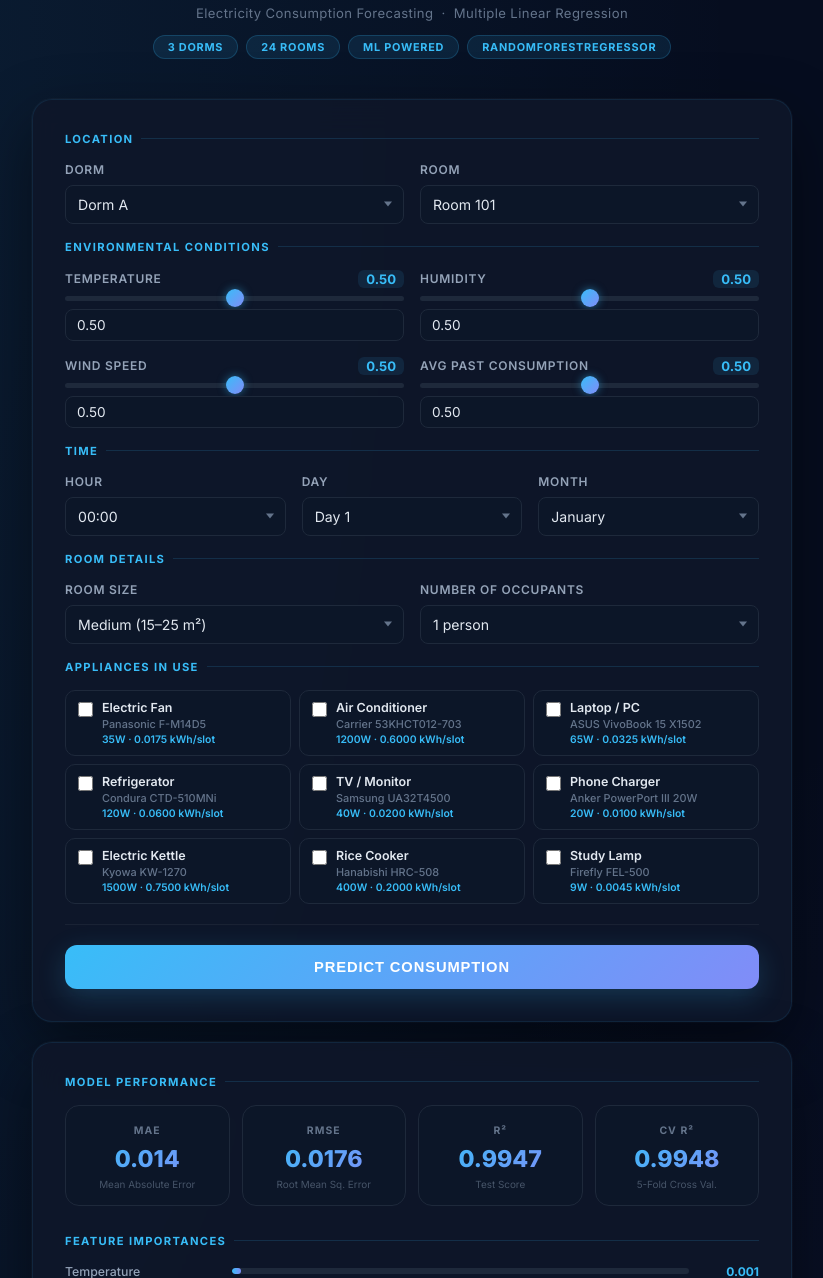
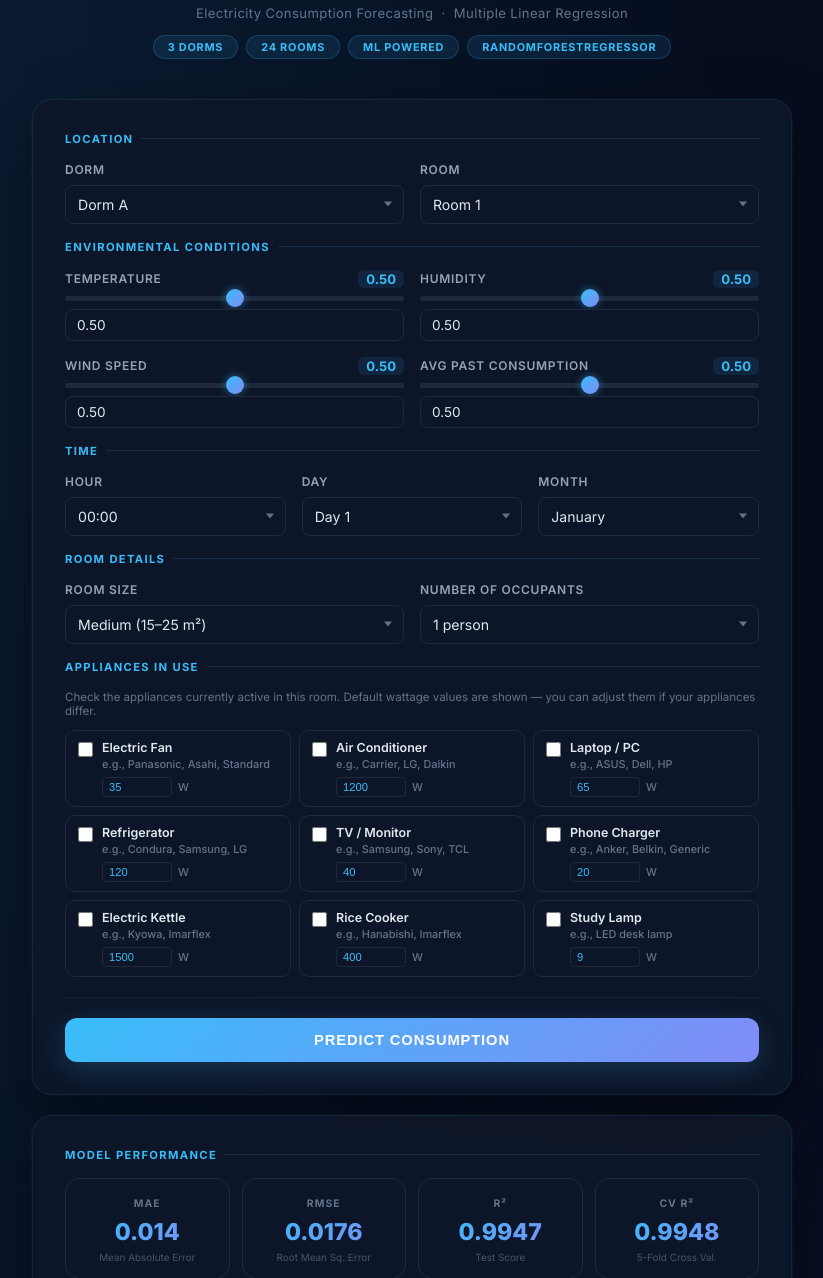
Before and after one commit to Jaslemkaril/MachineLearning-, a Flask app: page / in a window 1280 px wide. Shown: the part 136-1414 px from the top of the page, without its empty margins (228-1051 px from the left). Run offline with Flask 3, Linux system fonts and the light colour scheme; parts of the project's set-up code (start-up, migrations or seed data) failed here and were passed over.

Commit message:
Make appliances brand-agnostic and simplify room numbering
- Remove hardcoded brands (Panasonic, Carrier, etc.)
- Users can now input custom wattage for their specific appliances
- Show example brands as hints, not requirements
- Change room numbering from Room 101-108 to Room 1-24
- Add wattage input fields next to each appliance checkbox
- Update appliance breakdown to show user's custom wattage
- More flexible for different dorm setups and appliance brands

```diff
--- a/app.py
+++ b/app.py
@@ -33,17 +33,17 @@ FEATURE_COLS = [
     "Appliance_kWh_Active",
 ]
 
-# Appliance catalogue: key → (brand, model, rated_watts)
+# Appliance catalogue: key → (default_watts, display_label)
 APPLIANCE_INFO = {
-    "App_Electric_Fan":    ("Panasonic",  "F-M14D5",           35),
-    "App_Air_Conditioner": ("Carrier",    "53KHCT012-703",    1200),
-    "App_Laptop_PC":       ("ASUS",       "VivoBook 15 X1502", 65),
-    "App_Refrigerator":    ("Condura",    "CTD-510MNi",       120),
-    "App_TV_Monitor":      ("Samsung",    "UA32T4500",         40),
-    "App_Phone_Charger":   ("Anker",      "PowerPort III 20W", 20),
-    "App_Electric_Kettle": ("Kyowa",      "KW-1270",         1500),
-    "App_Rice_Cooker":     ("Hanabishi",  "HRC-508",          400),
-    "App_Study_Lamp":      ("Firefly",    "FEL-500",            9),
+    "App_Electric_Fan":    (35,   "Electric Fan"),
+    "App_Air_Conditioner": (1200, "Air Conditioner"),
+    "App_Laptop_PC":       (65,   "Laptop / PC"),
+    "App_Refrigerator":    (120,  "Refrigerator"),
+    "App_TV_Monitor":      (40,   "TV / Monitor"),
+    "App_Phone_Charger":   (20,   "Phone Charger"),
+    "App_Electric_Kettle": (1500, "Electric Kettle"),
+    "App_Rice_Cooker":     (400,  "Rice Cooker"),
+    "App_Study_Lamp":      (9,    "Study Lamp"),
 }
 
 SEASON_MAP = {12: 0, 1: 0, 2: 0, 3: 1, 4: 1, 5: 1,
@@ -51,7 +51,7 @@ SEASON_MAP = {12: 0, 1: 0, 2: 0, 3: 1, 4: 1, 5: 1,
 
 DORMS      = ["Dorm A", "Dorm B", "Dorm C"]
 DORM_MAP   = {d: i for i, d in enumerate(DORMS)}
-ROOMS      = [f"Room {r}" for r in range(101, 109)]
+ROOMS      = [f"Room {r}" for r in range(1, 25)]  # Room 1–24 (3 dorms × 8 rooms)
 ROOM_MAP   = {r: i for i, r in enumerate(ROOMS)}
 SIZE_MAP   = {"Small": 0, "Medium": 1, "Large": 2}
 
@@ -128,10 +128,10 @@ def derive_extra(hour: int, day: int, month: int) -> tuple:
     return is_weekend, season, tod
 
 
-def compute_appliance_kwh(active_flags: dict) -> float:
-    """Compute total kWh consumed in a 30-min slot from active appliance flags."""
+def compute_appliance_kwh(active_flags: dict, custom_watts: dict) -> float:
+    """Compute total kWh consumed in a 30-min slot from active appliance flags and custom wattages."""
     total_watts = sum(
-        APPLIANCE_INFO[key][2]
+        custom_watts.get(key, APPLIANCE_INFO[key][0])
         for key in APPLIANCE_COLS
         if active_flags.get(key, 0)
     )
@@ -194,6 +194,18 @@ def validate_form(form) -> tuple:
     # Appliance flags (checkboxes — absent means 0)
     app_flags = {key: 1 if form.get(key) else 0 for key in APPLIANCE_COLS}
 
+    # Custom wattage values (optional — defaults to APPLIANCE_INFO if not provided)
+    custom_watts = {}
+    for key in APPLIANCE_COLS:
+        watts_key = f"{key}_watts"
+        if watts_key in form:
+            try:
+                w = int(form.get(watts_key, "0"))
+                if 1 <= w <= 5000:
+                    custom_watts[key] = w
+            except ValueError:
+                pass  # Use default if invalid
+
     if errors:
         return None, " ".join(errors)
 
@@ -203,6 +215,7 @@ def validate_form(form) -> tuple:
         "dorm": dorm, "room": room,
         "size_cat": size_cat, "occ": occ,
         "app_flags": app_flags,
+        "custom_watts": custom_watts,
     }, None
 
 
@@ -242,12 +255,13 @@ def index():
             size_cat = parsed["size_cat"]
             occ      = parsed["occ"]
             app_flags = parsed["app_flags"]
+            custom_watts = parsed["custom_watts"]
 
             selected_dorm = dorm
             selected_room = room
 
             is_weekend, season, tod = derive_extra(hour, day, month)
-            app_kwh = compute_appliance_kwh(app_flags)
+            app_kwh = compute_appliance_kwh(app_flags, custom_watts)
 
             feature_row = {
                 "Temperature":          temp,
@@ -278,12 +292,10 @@ def index():
             # Per-appliance kWh breakdown for the result panel
             app_kwh_breakdown = [
                 {
-                    "label":  key.replace("App_", "").replace("_", " "),
-                    "brand":  APPLIANCE_INFO[key][0],
-                    "model":  APPLIANCE_INFO[key][1],
-                    "watts":  APPLIANCE_INFO[key][2],
+                    "label":  APPLIANCE_INFO[key][1],
+                    "watts":  custom_watts.get(key, APPLIANCE_INFO[key][0]),
                     "active": app_flags[key],
-                    "kwh":    round(APPLIANCE_INFO[key][2] * 0.5 / 1000, 4),
+                    "kwh":    round(custom_watts.get(key, APPLIANCE_INFO[key][0]) * 0.5 / 1000, 4),
                 }
                 for key in APPLIANCE_COLS
             ]
--- a/templates/index.html
+++ b/templates/index.html
@@ -748,8 +748,8 @@
             <label>Room</label>
             <div class="select-wrap">
               <select name="room_id" aria-label="Room">
-                {% for r in range(101, 109) %}
-                <option value="Room {{ r }}" {% if request.form.get('room_id', 'Room 101') == 'Room ' ~ r %}selected{% endif %}>Room {{ r }}</option>
+                {% for r in range(1, 25) %}
+                <option value="Room {{ r }}" {% if request.form.get('room_id', 'Room 1') == 'Room ' ~ r %}selected{% endif %}>Room {{ r }}</option>
                 {% endfor %}
               </select>
             </div>
@@ -877,26 +877,34 @@
         </div>
 
         <div class="section-title">Appliances in Use</div>
+        <p style="font-size:0.72rem;color:#64748b;margin-bottom:12px;">Check the appliances currently active in this room. Default wattage values are shown — you can adjust them if your appliances differ.</p>
         <div class="appliance-grid">
           {% set app_display = [
-            ('App_Electric_Fan',    'Electric Fan',    'Panasonic F-M14D5',          35),
-            ('App_Air_Conditioner', 'Air Conditioner', 'Carrier 53KHCT012-703',     1200),
-            ('App_Laptop_PC',       'Laptop / PC',     'ASUS VivoBook 15 X1502',      65),
-            ('App_Refrigerator',    'Refrigerator',    'Condura CTD-510MNi',         120),
-            ('App_TV_Monitor',      'TV / Monitor',    'Samsung UA32T4500',           40),
-            ('App_Phone_Charger',   'Phone Charger',   'Anker PowerPort III 20W',     20),
-            ('App_Electric_Kettle', 'Electric Kettle', 'Kyowa KW-1270',             1500),
-            ('App_Rice_Cooker',     'Rice Cooker',     'Hanabishi HRC-508',          400),
-            ('App_Study_Lamp',      'Study Lamp',      'Firefly FEL-500',              9),
+            ('App_Electric_Fan',    'Electric Fan',    35,   'e.g., Panasonic, Asahi, Standard'),
+            ('App_Air_Conditioner', 'Air Conditioner', 1200, 'e.g., Carrier, LG, Daikin'),
+            ('App_Laptop_PC',       'Laptop / PC',     65,   'e.g., ASUS, Dell, HP'),
+            ('App_Refrigerator',    'Refrigerator',    120,  'e.g., Condura, Samsung, LG'),
+            ('App_TV_Monitor',      'TV / Monitor',    40,   'e.g., Samsung, Sony, TCL'),
+            ('App_Phone_Charger',   'Phone Charger',   20,   'e.g., Anker, Belkin, Generic'),
+            ('App_Electric_Kettle', 'Electric Kettle', 1500, 'e.g., Kyowa, Imarflex'),
+            ('App_Rice_Cooker',     'Rice Cooker',     400,  'e.g., Hanabishi, Imarflex'),
+            ('App_Study_Lamp',      'Study Lamp',      9,    'e.g., LED desk lamp'),
           ] %}
-          {% for key, label, brand_model, watts in app_display %}
+          {% for key, label, default_watts, examples in app_display %}
           <div class="appliance-item">
             <input type="checkbox" name="{{ key }}" id="{{ key }}" value="1"
               {% if request.form.get(key) %}checked{% endif %}>
             <label for="{{ key }}">
               <span class="app-name">{{ label }}</span>
-              <span class="app-brand">{{ brand_model }}</span>
-              <span class="app-watts">{{ watts }}W · {{ "%.4f"|format(watts * 0.5 / 1000) }} kWh/slot</span>
+              <span class="app-brand">{{ examples }}</span>
+              <div style="display:flex;align-items:center;gap:6px;margin-top:4px;">
+                <input type="number" name="{{ key }}_watts" id="{{ key }}_watts"
+                  value="{{ request.form.get(key + '_watts', default_watts) }}"
+                  min="1" max="5000" step="1"
+                  style="width:70px;padding:3px 6px;font-size:0.7rem;background:#0c1628;border:1px solid #1e293b;border-radius:4px;color:#38bdf8;"
+                  placeholder="{{ default_watts }}">
+                <span style="font-size:0.68rem;color:#64748b;">W</span>
+              </div>
             </label>
           </div>
           {% endfor %}
@@ -958,7 +966,7 @@
               {% for a in app_kwh_breakdown %}
               <div class="app-bd-item {% if a.active %}on{% else %}off{% endif %}">
                 <div class="app-bd-name">{{ a.label }}</div>
-                <div class="app-bd-brand">{{ a.brand }} · {{ a.watts }}W</div>
+                <div class="app-bd-brand">{{ a.watts }}W</div>
                 {% if a.active %}
                 <div class="app-bd-kwh">{{ a.kwh }} kWh</div>
                 {% endif %}
@@ -1081,7 +1089,7 @@
         </div>
         <div class="about-item">
           <div class="about-item-label">Appliance Reference</div>
-          <div class="about-item-text">Fan 35W (Panasonic) · AC 1200W (Carrier) · Laptop 65W (ASUS) · Fridge 120W (Condura) · TV 40W (Samsung) · Charger 20W (Anker) · Kettle 1500W (Kyowa) · Rice Cooker 400W (Hanabishi) · Lamp 9W (Firefly)</div>
+          <div class="about-item-text">Users can input custom wattage for their specific appliances. Default values: Fan 35W · AC 1200W · Laptop 65W · Fridge 120W · TV 40W · Charger 20W · Kettle 1500W · Rice Cooker 400W · Lamp 9W</div>
         </div>
       </div>
     </div>
```
